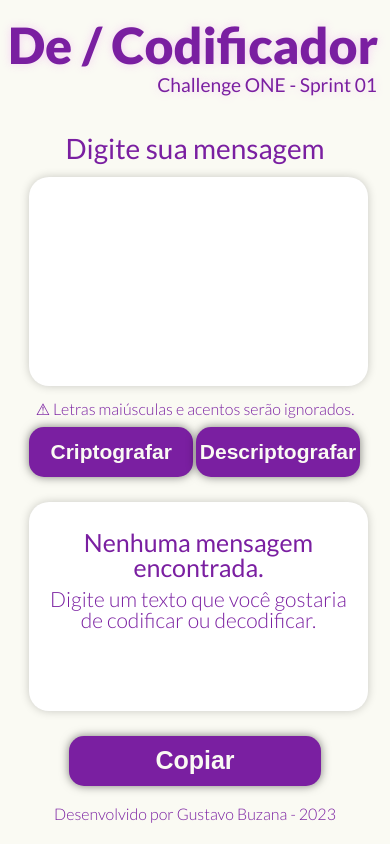
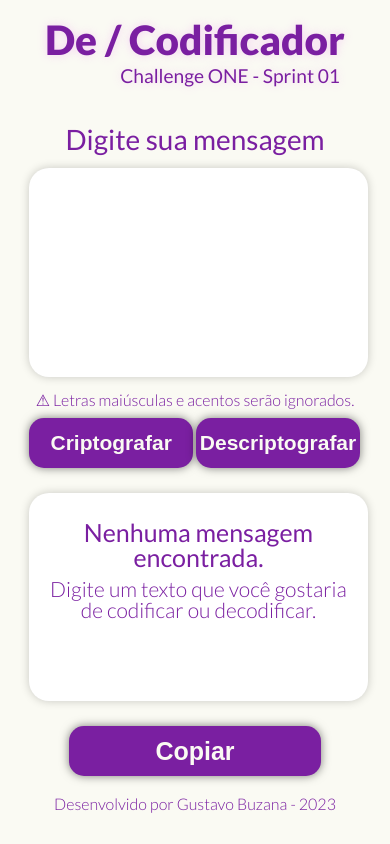
Before and after one commit to GusBuz/De-Codificador-ONE, a plain HTML site: page index.html in a window 390 px wide. Drawn offline with Linux system fonts and the light colour scheme; a web font is replaced by a local one.

Commit message:
Ajustado tamanho do header mobile

```diff
--- a/style.css
+++ b/style.css
@@ -8,13 +8,13 @@ body {
 /* resolução MENOR que 512 */ @media screen and (max-width: 511px) {
 
    .titulo {
-      width: 374px;
+      width: 300px;
       margin: 20px auto;
       text-shadow: 0 0 10px rgb(234, 122, 244, 0.3);
    }
 
    header h1 {
-      font-size: 50px;
+      font-size: 40.5px;
       font-weight: 900;
       color: #7A1FA1;
    }
```
